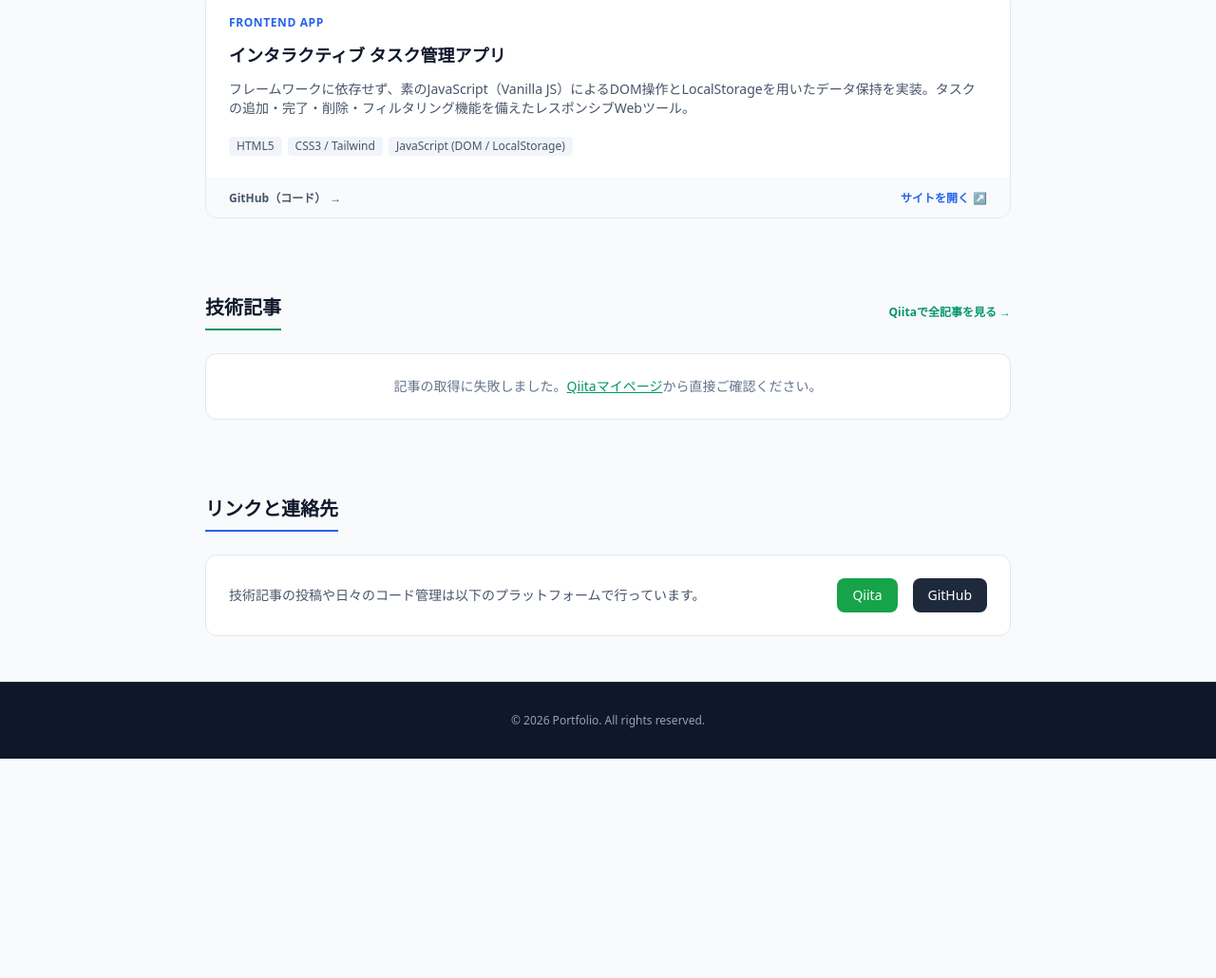
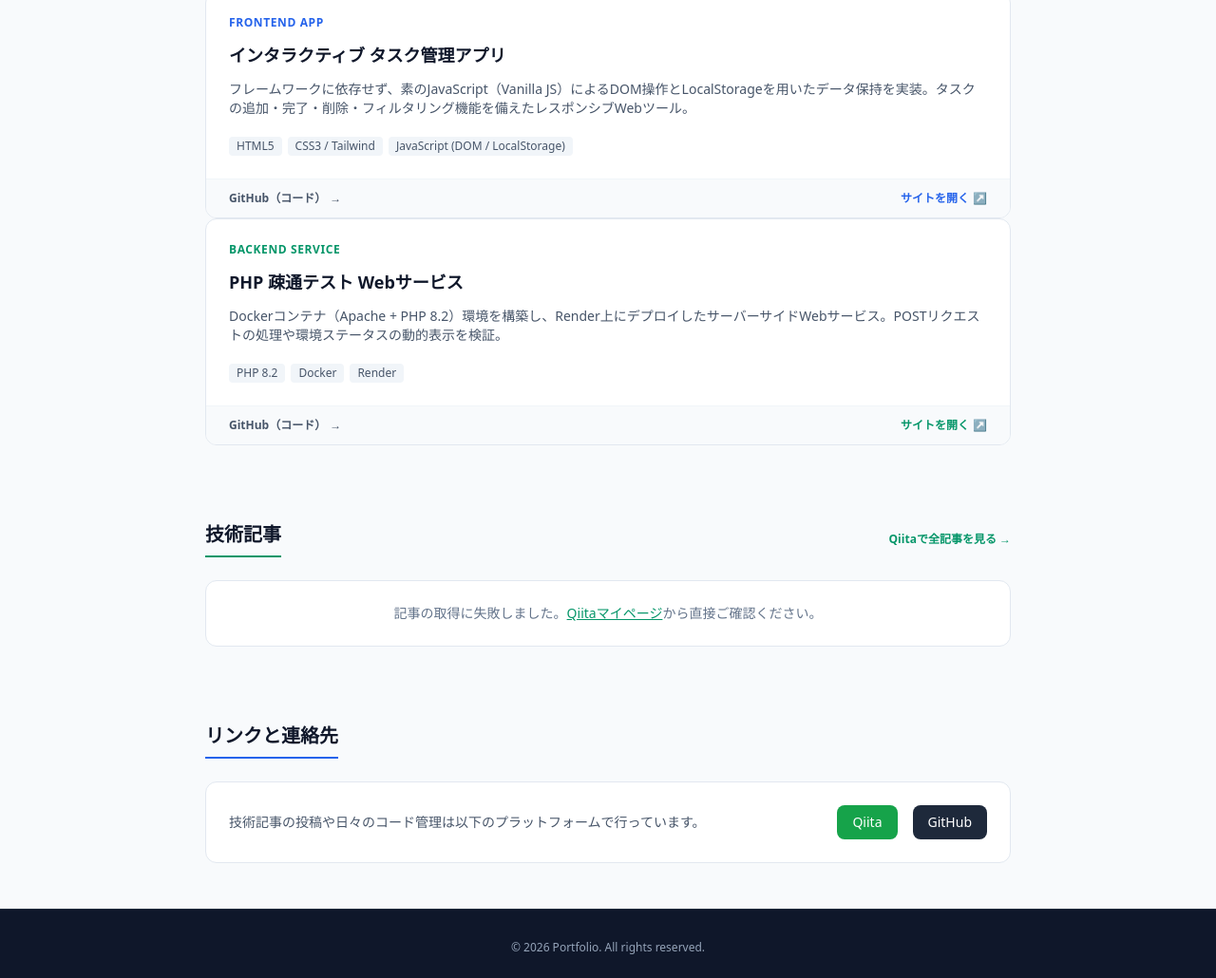
Before and after one commit to MASANORI-HUE/Repository-name-portfolio, a plain HTML site: page index.html in a window 1280 px wide. Shown: the part 1428-2458 px from the top of the page at 95% size. Before the commit the page ends 2227 px from the top, so only its background shows below. Drawn offline with nearby package versions, Linux system fonts and the light colour scheme; no server answers.

Commit message:
feat: link deployed php test app to portfolio

```diff
--- a/index.html
+++ b/index.html
@@ -170,6 +170,34 @@
           </a>
         </div>
       </div>
+      <!-- 制作物カード 3: PHP バックエンド疎通テストアプリ -->
+      <div
+        class="bg-white rounded-xl border border-slate-200 overflow-hidden flex flex-col justify-between hover:shadow-md transition">
+        <div class="p-6 space-y-3">
+          <div class="text-xs font-semibold text-emerald-600 uppercase tracking-wider">Backend Service</div>
+          <h3 class="text-lg font-bold text-slate-900">PHP 疎通テスト Webサービス</h3>
+          <p class="text-sm text-slate-600">
+            Dockerコンテナ（Apache + PHP 8.2）環境を構築し、Render上にデプロイしたサーバーサイドWebサービス。POSTリクエストの処理や環境ステータスの動的表示を検証。
+          </p>
+          <div class="flex flex-wrap gap-1.5 pt-2">
+            <span class="text-xs bg-slate-100 text-slate-600 px-2 py-0.5 rounded">PHP 8.2</span>
+            <span class="text-xs bg-slate-100 text-slate-600 px-2 py-0.5 rounded">Docker</span>
+            <span class="text-xs bg-slate-100 text-slate-600 px-2 py-0.5 rounded">Render</span>
+          </div>
+        </div>
+        <!-- リンクエリア -->
+        <div
+          class="px-6 py-3 bg-slate-50 border-t border-slate-100 flex justify-between items-center text-xs font-medium">
+          <a href="https://github.com/MASANORI-HUE/php-test-app" target="_blank" rel="noopener noreferrer"
+            class="text-slate-600 hover:text-slate-900 font-semibold flex items-center gap-1">
+            GitHub（コード） <span>→</span>
+          </a>
+          <a href="https://php-test-app-e9gu.onrender.com" target="_blank" rel="noopener noreferrer"
+            class="text-emerald-600 hover:text-emerald-700 font-semibold flex items-center gap-1">
+            サイトを開く <span>↗</span>
+          </a>
+        </div>
+      </div>
       </div>
     </section>
 
```
